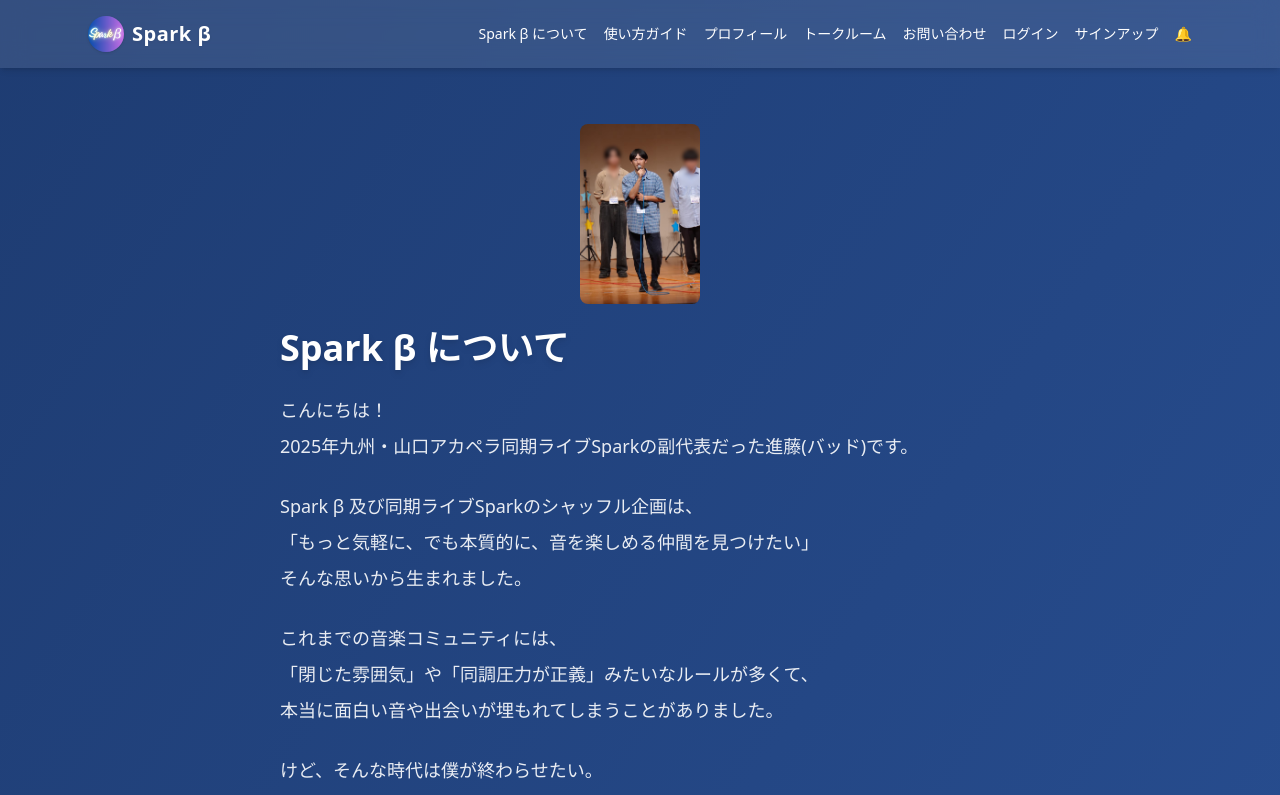
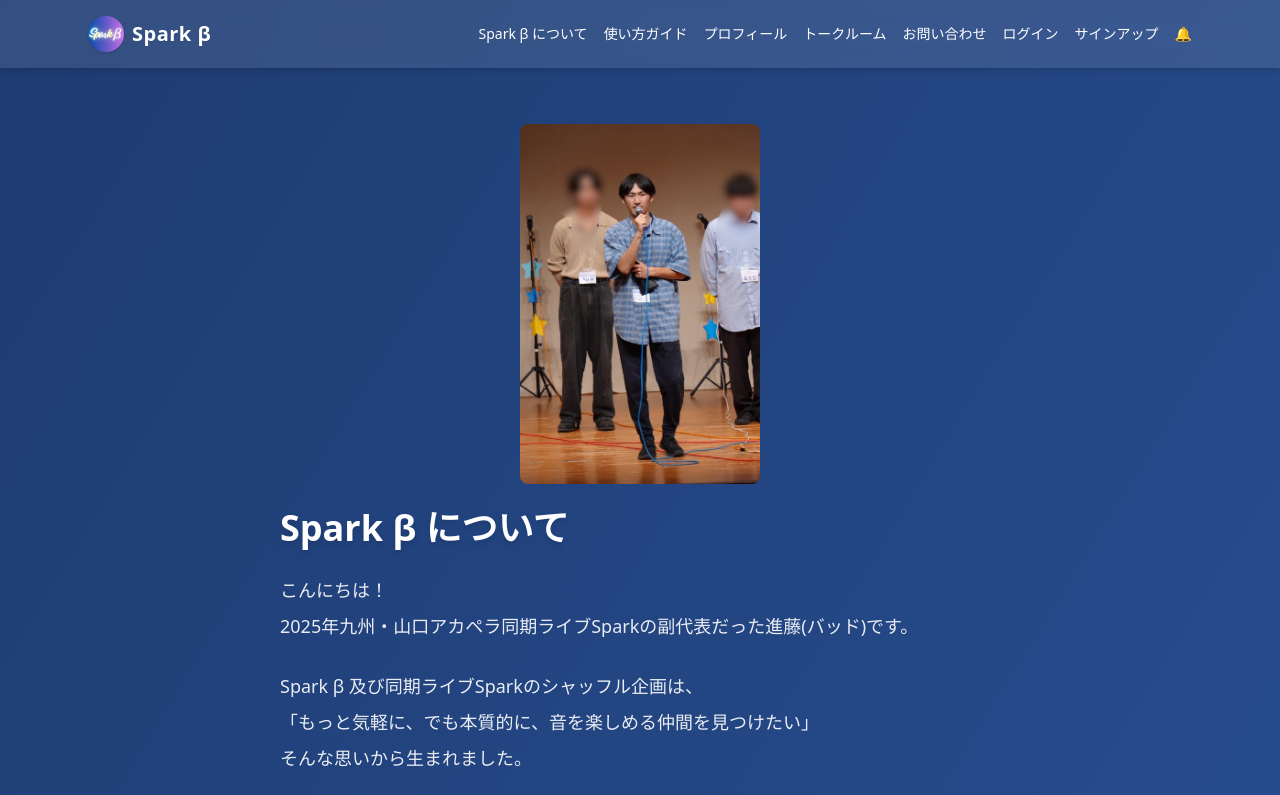
Before and after one commit to shindodesu/spark-beta-v2, a Next.js app: page /about in a window 1280 px wide. Shown: the top 795 px of the page. Built offline with nearby package versions, Linux system fonts and the light colour scheme; no server answers.

Commit message:
写真サイズ

```diff
--- a/src/pages/about.tsx
+++ b/src/pages/about.tsx
@@ -10,8 +10,8 @@ export default function About() {
         <Image
           src="/spark_greeting_by_bad_note.JPG" // ロゴのファイル名に合わせて
           alt="Spark副代表挨拶"
-          width={120} // お好みのサイズ
-          height={120}
+          width={240} // お好みのサイズ
+          height={240}
           className="rounded-lg"
         />
       </div>
```
